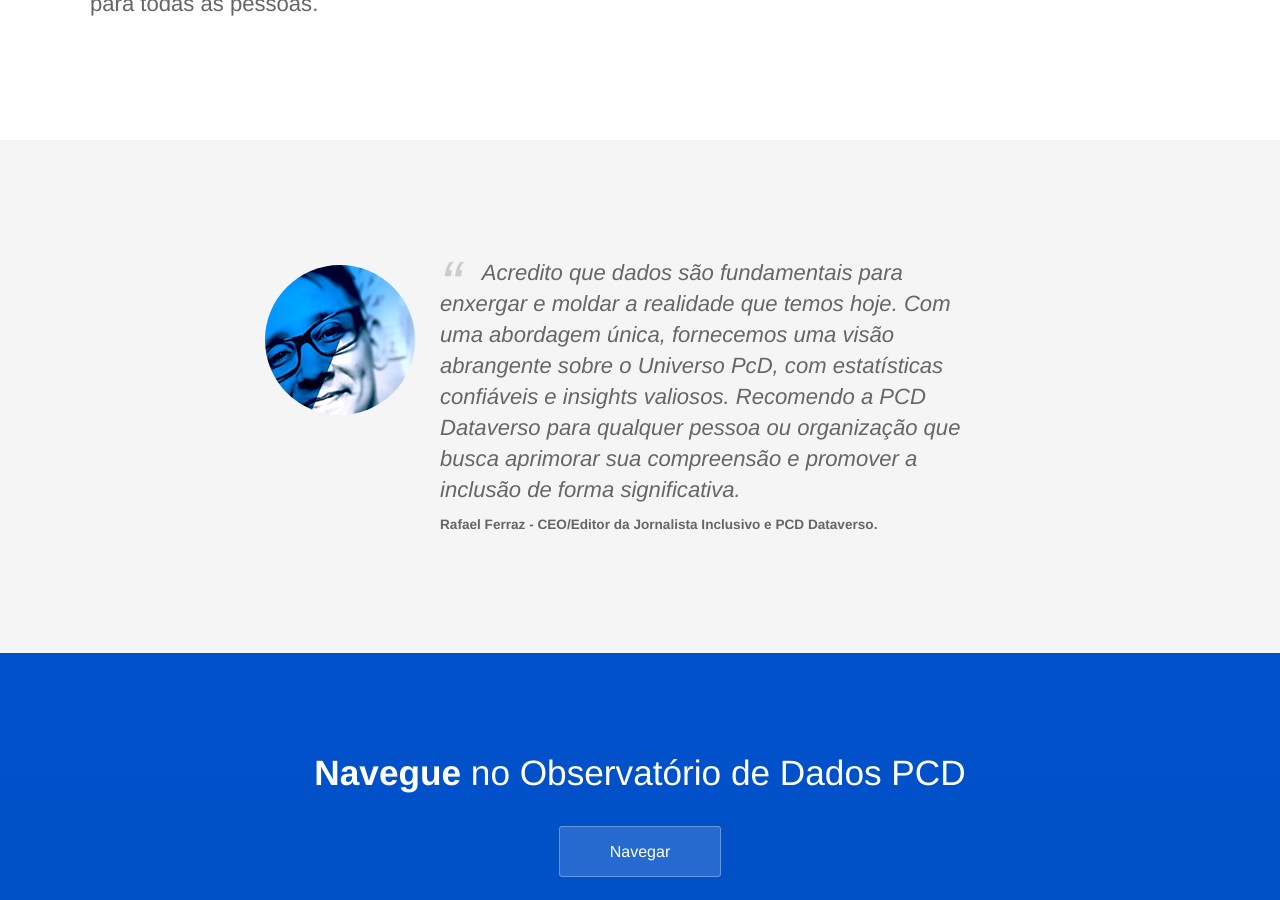
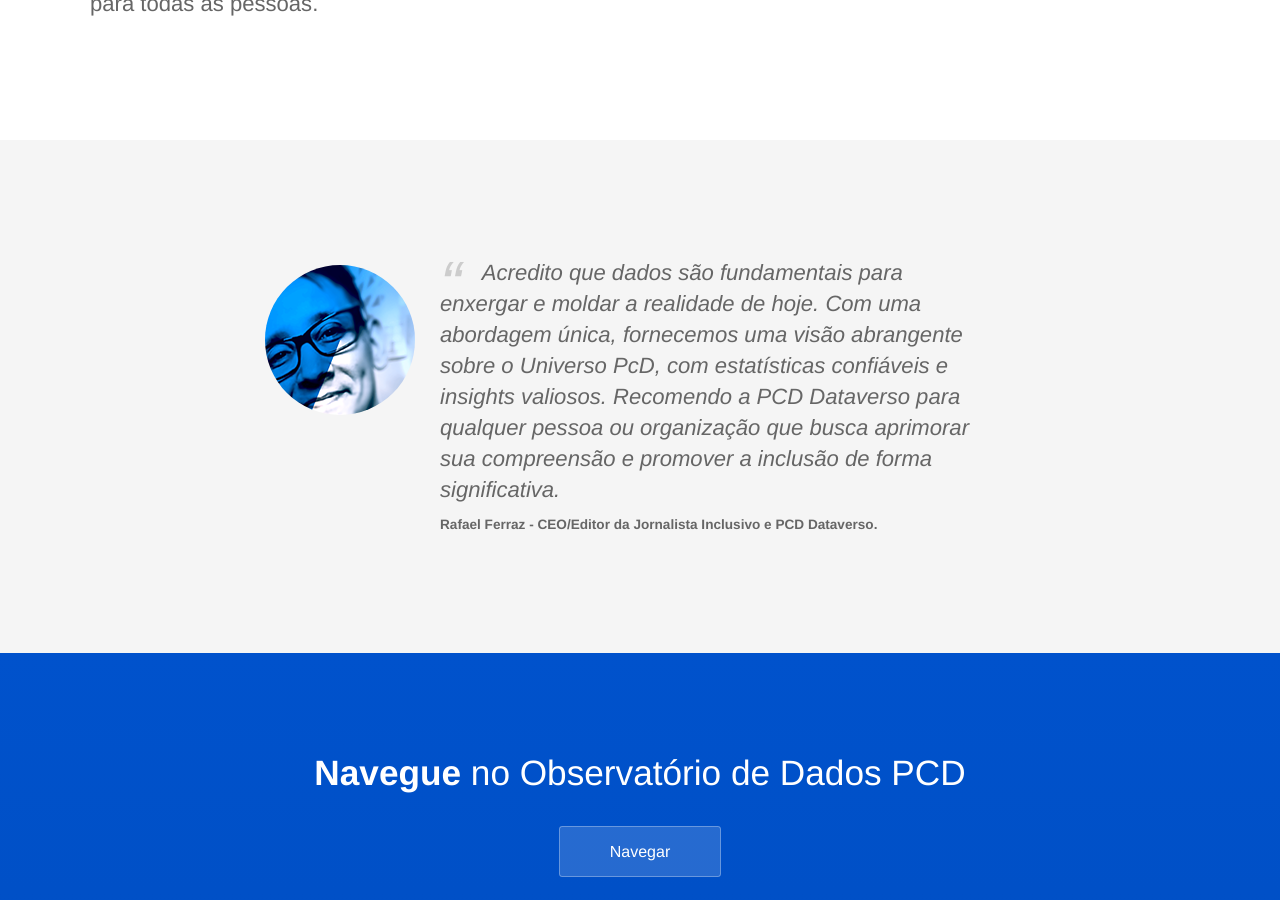
Before and after one commit to jornalistainclusivo/pcd.dataverso.org, a Jekyll site: the page built from index.html, in a window 1280 px wide and 900 px high, scrolled down 2536 px. Built offline with Jekyll 4.4.1, drawn with Linux system fonts in a browser that asks for light colours.

Commit message:
edita blockquote

```diff
--- a/index.html
+++ b/index.html
@@ -66,7 +66,7 @@ description: Observatório de Dados da Pessoa com Deficiência
 					<img src="{{ site.baseurl }}/images/rafael-ferraz-perfil.png" alt="Rafael Ferraz" class="editable" style="width: 200px; height: 200px;">
 				</div>
 				<blockquote>
-					<p class="editable">Acredito que dados são fundamentais para enxergar e moldar a realidade que temos hoje. Com uma abordagem única,
+					<p class="editable">Acredito que dados são fundamentais para enxergar e moldar a realidade de hoje. Com uma abordagem única,
 						fornecemos uma visão abrangente sobre o Universo PcD, com estatísticas confiáveis e insights valiosos. Recomendo a PCD Dataverso
 						para qualquer pessoa ou organização que busca aprimorar sua compreensão e promover a inclusão de forma significativa.</p>
 					<p class="editable author">Rafael Ferraz - CEO/Editor da Jornalista Inclusivo e PCD Dataverso.</p>
```
